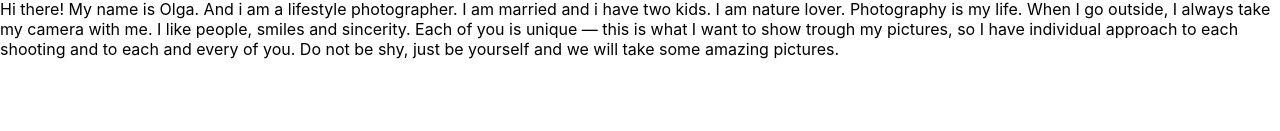
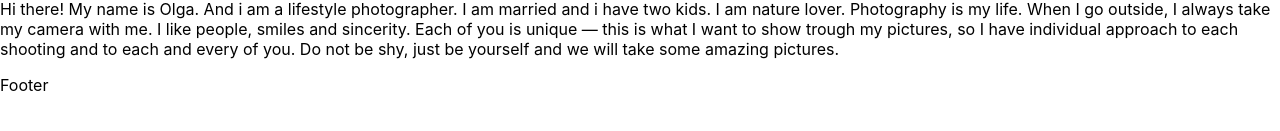
Before and after one commit to achichikalova/olga-photography-app, a React (Create React App) app: page /about in a window 1280 px wide. Shown: the part 169-300 px from the top of the page. Built offline with nearby package versions, Linux system fonts and the light colour scheme.

Commit message:
Create footer component

```diff
--- a/src/App.js
+++ b/src/App.js
@@ -1,4 +1,5 @@
 import { BrowserRouter, Route, Routes } from "react-router-dom";
+import Footer from "./components/Footer";
 import Navigation from "./components/Navigation";
 import About from "./pages/About";
 
@@ -9,6 +10,7 @@
       <Routes>
         <Route path="/about" element={<About />} />
       </Routes>
+      <Footer />
     </BrowserRouter>
   );
 }
--- /dev/null
+++ b/src/components/Footer.js
@@ -0,0 +1,7 @@
+import React from "react";
+
+const Footer = () => {
+  return <div>Footer</div>;
+};
+
+export default Footer;
```
